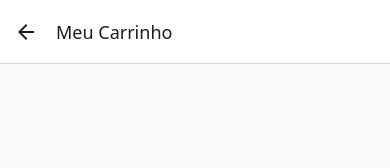
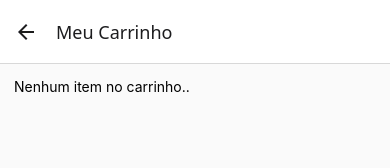
Before and after one commit to Bonom0/app-shopping-cart, a React Native app: screen /Cart in a window 390 px wide. Shown: the top 168 px of the page. Built offline with nearby package versions, Linux system fonts and the light colour scheme.

Commit message:
Adicionado propriedade para exibir text quando não tiver nenhum produto na tela de carrinho

```diff
--- a/src/pages/Cart/index.js
+++ b/src/pages/Cart/index.js
@@ -13,6 +13,7 @@ export default function Cart(){
         data={cart}
         showsVerticalScrollIndicator={false}
         key={ (item) => String(item.id) }
+        ListEmptyComponent={ () => <Text>Nenhum item no carrinho..</Text> }
         renderItem={ ({ item }) => (
           <CardItem
             data={item}
```
